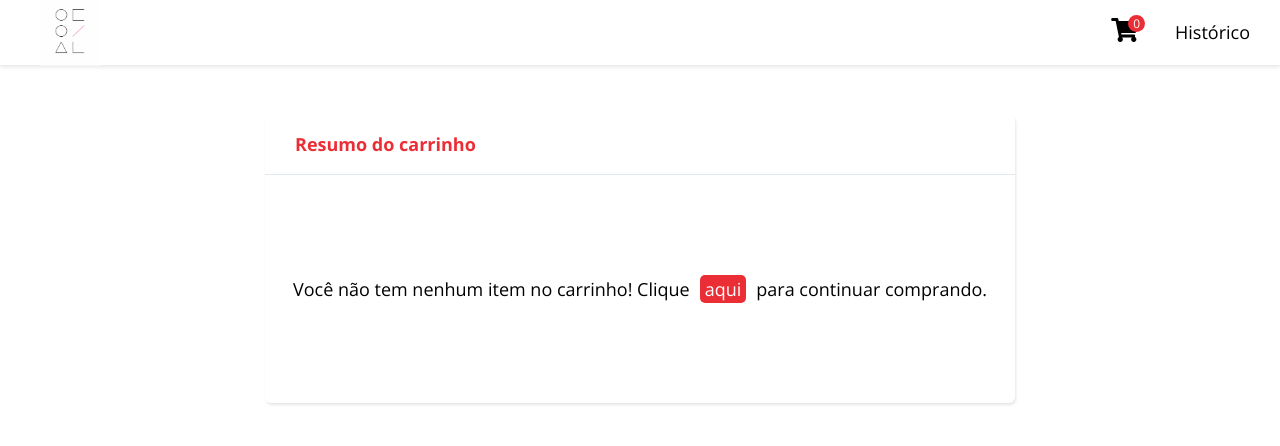
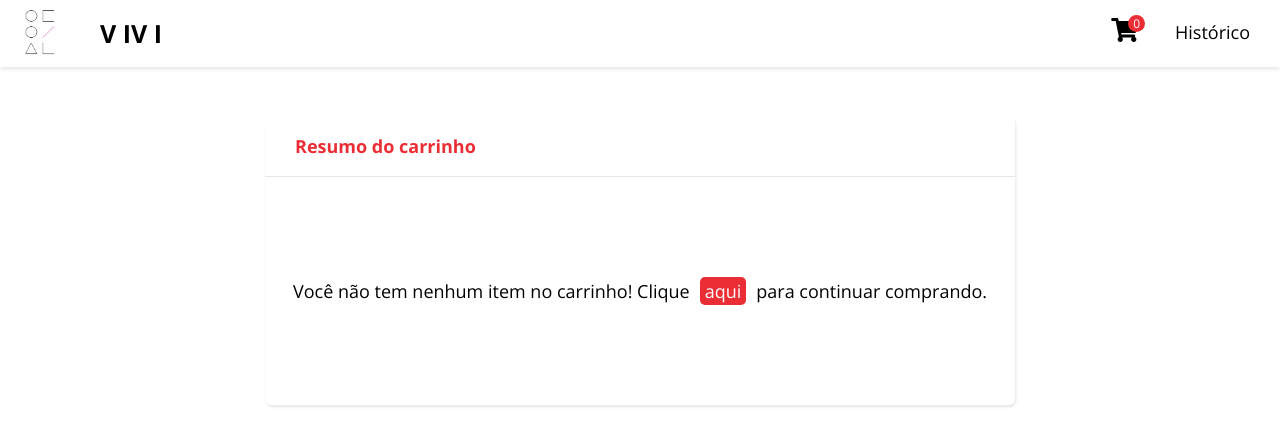
Before and after one commit to nanatkim/gql-shop, a React (Create React App) app in the folder frontend/: page /cart in a window 1280 px wide. Shown: the top 446 px of the page. Built offline with nearby package versions, Linux system fonts and the light colour scheme.

Commit message:
(header): add title to header

```diff
--- a/frontend/src/components/Header/index.js
+++ b/frontend/src/components/Header/index.js
@@ -22,6 +22,7 @@ const Header = () => {
           </Link>
         </div>
       </div>
+      <div className="title">V IV I</div>
       <ul className="list">
         <li className="item">
           <Link to="/cart">
--- a/frontend/src/components/Header/style.scss
+++ b/frontend/src/components/Header/style.scss
@@ -1,5 +1,5 @@
 .nav {
-  height: 6.5rem;
+  height: 6.7rem;
   box-shadow: 0 2px 4px 0 rgba(0, 0, 0, 0.1);
   top: 0;
   display: flex;
@@ -33,7 +33,6 @@
     position: relative;
     height: 100%;
     max-width: 1450px;
-    // margin: 0 auto;
 
     .logo {
       width: 6rem;
@@ -43,7 +42,6 @@
       -webkit-transform: translateY(-50%);
       -moz-transform: translateY(-50%);
       transform: translateY(-50%);
-      margin: 0 30px;
 
       img {
         display: block;
@@ -54,7 +52,11 @@
   }
 
   .title {
-    margin: 0px 30px;
+    font-weight: bold;
+    font-size: 25px;
+    position: absolute;
+    left: 10rem;
+    top: 2.1rem;
   }
 
   a {
```
